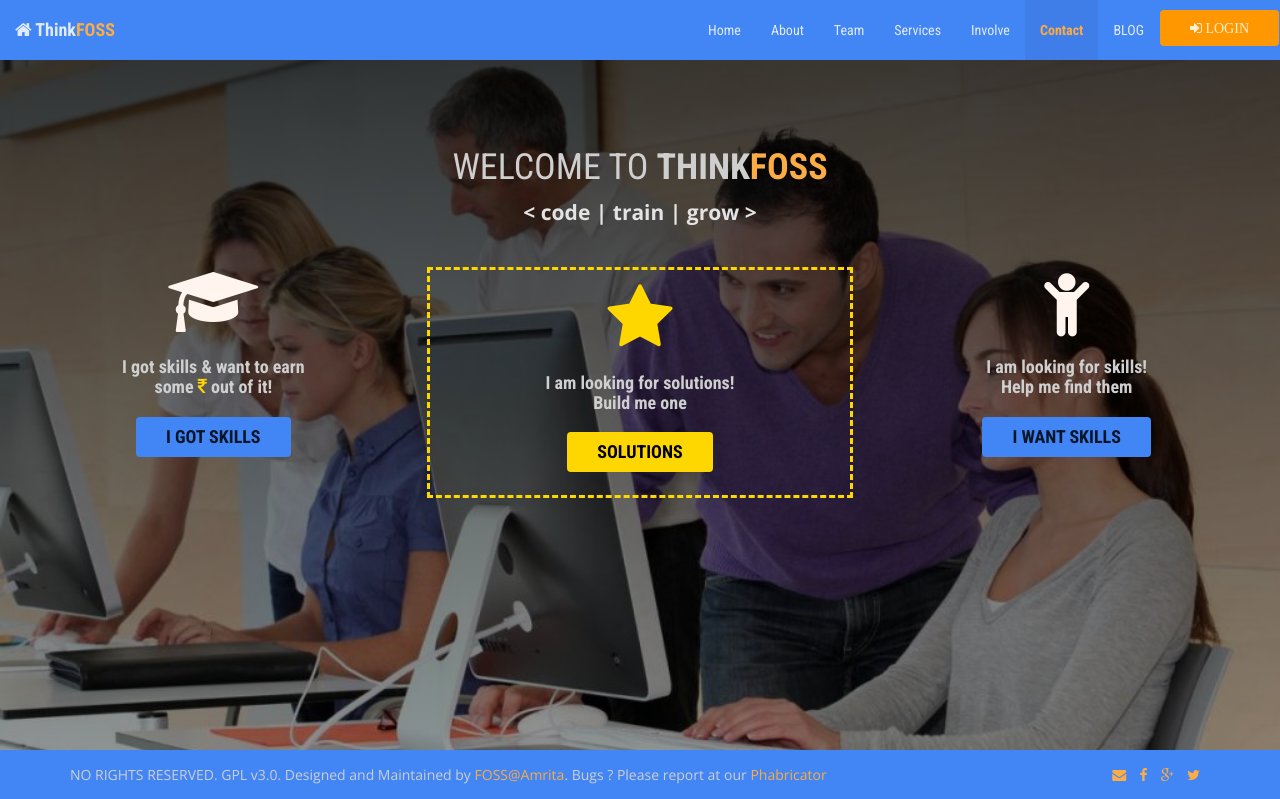
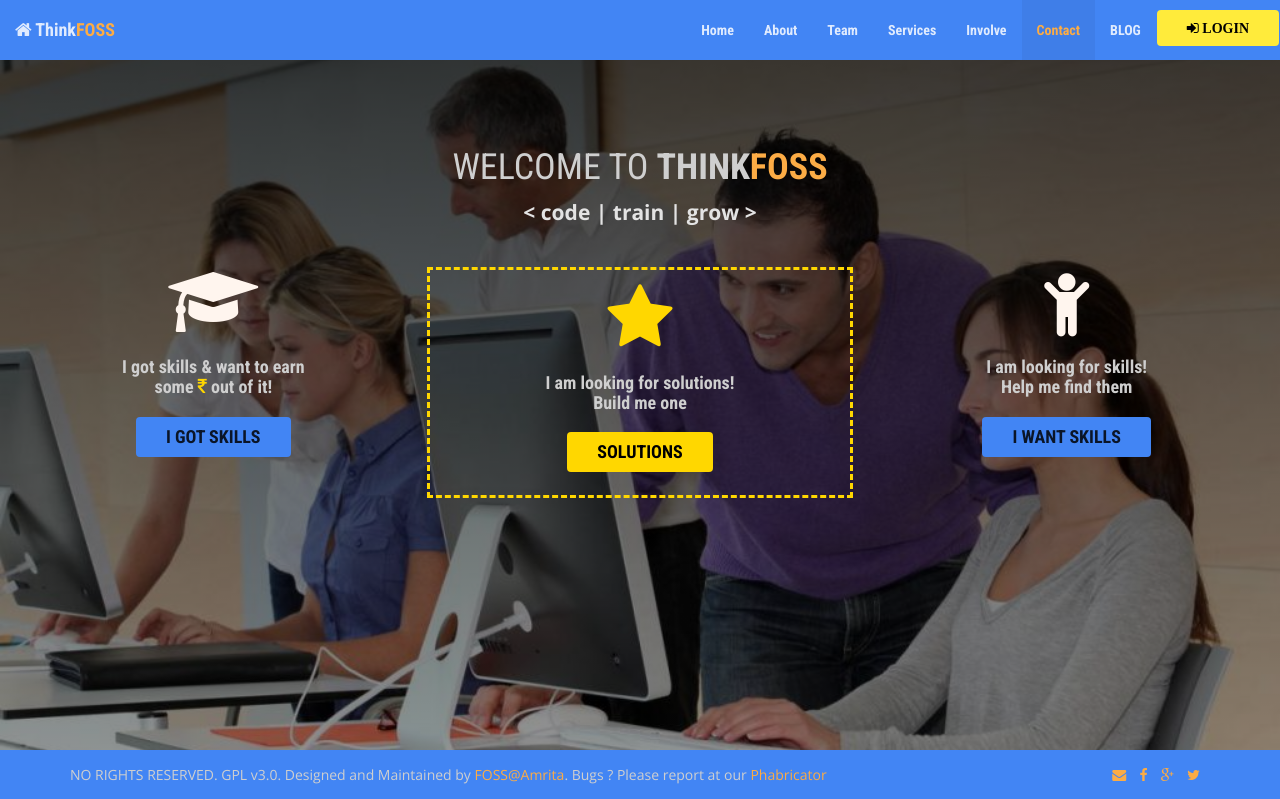
Before and after one commit to tonythomas01/thinkfoss, a PHP site: page / in a window 1280 px wide. Shown: the top 799 px of the page. Run offline with PHP 8.4, Linux system fonts and the light colour scheme; some libraries are stand-ins or nearby versions.

Commit message:
fix colors and signup forms

```diff
--- a/css/style.css
+++ b/css/style.css
@@ -679,3 +679,7 @@ nav#footer p{
 	border-color: #FCAC45;
 	color: #ffffff;
 }
+
+#bs-example-navbar-collapse-1 li {
+	font-weight: bold;
+}
--- a/index.php
+++ b/index.php
@@ -104,7 +104,8 @@ $csrfToken = new Token( $csrfSecret );
                                         } else {
                                                 echo "
                                     <div style='padding-right: 8%' >
-                                    <button type = 'submit' id = 'member-login-button' class='btn btn-material-orange' ><i class='fa fa-sign-in' > LOGIN</i ></button >
+                                    <button type = 'submit' id = 'member-login-button' class='btn btn-material-lightyellow' style='color: black' ><i class='fa fa-sign-in' >
+                                        <span style='font-weight: bold'>LOGIN</span></i ></button >
                                     </div>
                             </li >
                             ";
@@ -115,13 +116,13 @@ $csrfToken = new Token( $csrfSecret );
         </div><!-- /.container-fluid -->
 </nav>
 
-<div id ='login-form' class='login-form' style="transition: opacity 5s; border-radius:  5px; width: 300px; height:320px; z-index: 10; background-color:#add8e6; display: none; float: right; padding-top: 10px; right: 0px;">
+<div id ='login-form' class='login-form' style="transition: opacity 5s; border-radius:  5px; width: 300px; height:320px; z-index: 10; background-color:#a6e1ec; display: none; float: right; padding-top: 10px; right: 0px;">
         <button type="button" class="btn btn-link" id="close-button" style="line-height: 12px; width: 18px; font-size: 8pt; font-family: tahoma; margin-top: 1px; margin-right:2px; position:absolute; top:0; right:0;">x</button>
         <div class="section-title" style="text-align: center">
                 <h2><strong>Think<span style="color :orange">FOSS</span></strong></h2></div>
         <p style="text-align: center"> code | train | grow</p>
         <form  action = 'php/doSignIn.php' method = 'post' style="padding: 10px 10px 0px 10px;" >
-                <div class='form-group' >
+                <div class='form-group'>
                         <label class='sr-only' for='username' > Email id </label >
                         <div class='input-group' >
                                 <div class='input-group-addon'><i class='fa fa-user'></i ></div >
@@ -134,7 +135,7 @@ $csrfToken = new Token( $csrfSecret );
                         </div>
                         <input type='hidden' name='CSRFToken' value='<?php echo $csrfToken->getCSRFToken(); ?>'/>
                         <div style="text-align: center" >
-                                <button type = 'submit' id = 'member-login-indiv' class='btn btn-material-orange btn-center' ><i class='fa fa-sign-in' > Sign In</i ></button >
+                                <button type = 'submit' id = 'member-login-indiv' class='btn btn-material-lightyellow btn-center' style='color: black;' ><i class='fa fa-sign-in' > <span style="font-weight: bold">Sign In</span></i ></button >
                         </div>
                 </div>
         </form >
@@ -142,7 +143,7 @@ $csrfToken = new Token( $csrfSecret );
                 <p>or login using </p>
                 <a href='php/oauth/oauth2callback.php'> <button type='submit' class='btn btn-material-deeporange btn-lg'><i class="fa fa-google-plus"></i> </button></a>
                 <a href='php/oauth/oauth2callbackgithub.php?action=login'> <button type='submit' class='btn btn-material-bluegrey btn-lg'><i class="fa fa-github"></i> </button></a>
-                <a href="signup.php"><button type = 'button' id = 'member-login-indiv' class='btn btn-material-lightgreen btn-center' > Sign Up</button ></a>
+                <a href="signup.php"><button type = 'button' id = 'member-login-indiv' class='btn btn-success btn-lg btn-center' > Sign Up</button ></a>
         </div>
 </div>
 
```
